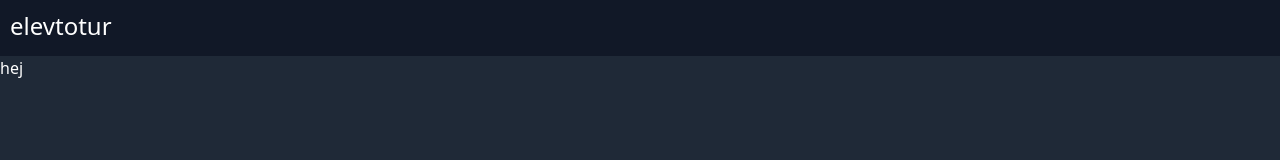
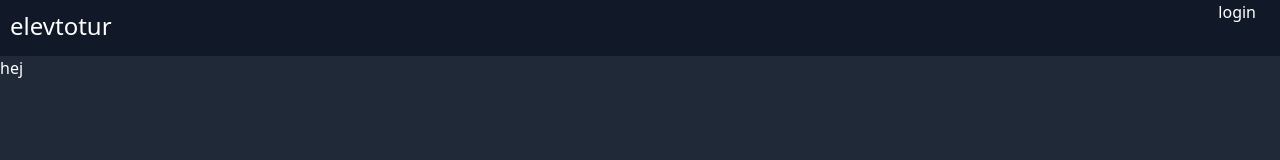
Before and after one commit to bisaek/elevtotur, a React (Create React App) app in the folder client/: page / in a window 1280 px wide. Shown: the top 160 px of the page. Built offline with nearby package versions, Linux system fonts and the light colour scheme.

Commit message:
create login button

```diff
--- a/client/src/header/header.js
+++ b/client/src/header/header.js
@@ -1,12 +1,14 @@
 import React, { Component } from 'react'
 import Logo from './logo'
+import Login from './login'
 
 export default class Header extends Component {
 	render() {
 		return (
-			<header className="bg-gray-900 h-14">
+			<header className="bg-gray-900 h-14 sticky">
         <ul className="flex">
 					<Logo></Logo>
+					<Login></Login>
 				</ul>
       </header>
 		)
--- /dev/null
+++ b/client/src/header/login.js
@@ -0,0 +1,11 @@
+import React, { Component } from 'react'
+
+export default class Login extends Component {
+
+
+	render() {
+		return (
+			<li className="absolute inset-y-0 right-6">login</li>
+		)
+	}
+}
```
